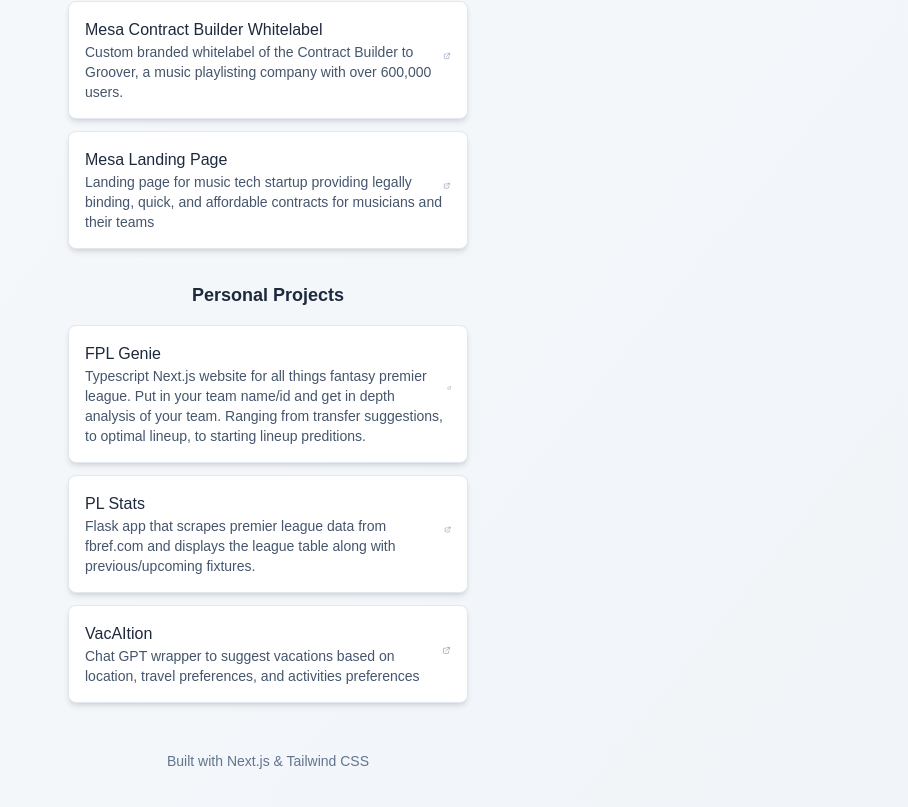
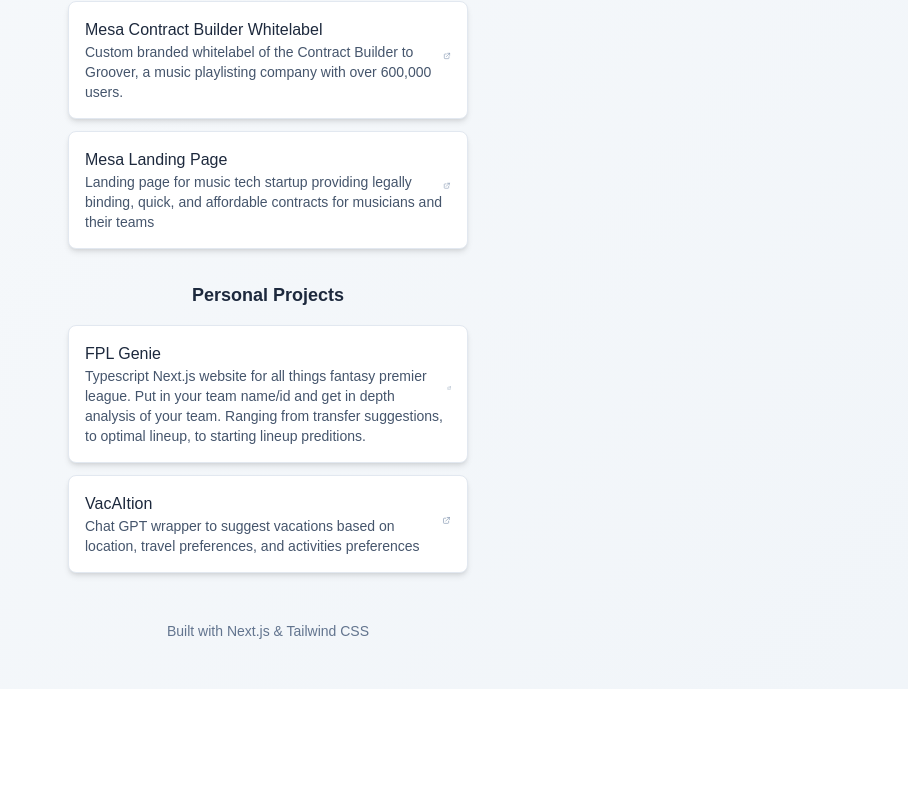
Before and after one commit to NickCarney/linktree, a Next.js app: page / in a window 1280 px wide. Shown: the part 779-1586 px from the top of the page, without its empty margins (372-1280 px from the left). After the commit the page ends 1468 px from the top, so only its background shows below. Built offline with nearby package versions, Linux system fonts and the light colour scheme.

Commit message:
remove pl stats page, update fplgenie url

```diff
--- a/app/page.tsx
+++ b/app/page.tsx
@@ -222,7 +222,7 @@ export default function Home() {
               </h2>
               <div className="space-y-3">
                 <a
-                  href="https://fpl-beta.vercel.app"
+                  href="https://fplgenie.com"
                   target="_blank"
                   rel="noopener noreferrer"
                   className="block w-full p-4 bg-white dark:bg-slate-800 rounded-lg shadow-md hover:shadow-lg transition-all duration-200 border border-slate-200 dark:border-slate-700 hover:border-green-300 dark:hover:border-green-600"
@@ -256,7 +256,7 @@ export default function Home() {
                     </div>
                   </div>
                 </a>
-                <a
+                {/* <a
                   href="https://pl-stats.vercel.app"
                   target="_blank"
                   rel="noopener noreferrer"
@@ -288,7 +288,7 @@ export default function Home() {
                       </svg>
                     </div>
                   </div>
-                </a>
+                </a> */}
                 <a
                   href="https://vacaition.org"
                   target="_blank"
```
